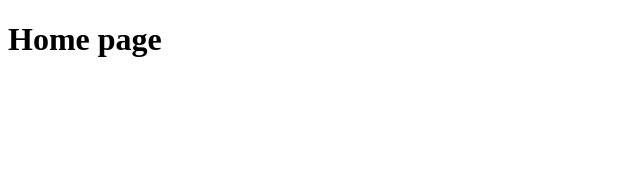
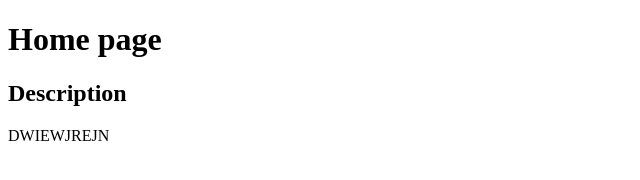
Before and after one commit to iPoolito/ramas-en-git, a plain HTML site: page index.html in a window 1280 px wide. Shown: the whole page, without its empty margins (0-640 px from the left). Drawn offline with Linux system fonts and the light colour scheme.

Commit message:
Adding description

```diff
--- a/index.html
+++ b/index.html
@@ -7,5 +7,7 @@
   </head>
   <body>
     <h1>Home page</h1>
+    <h2>Description</h2>
+    <p>DWIEWJREJN</p>
   </body>
 </html>
```
